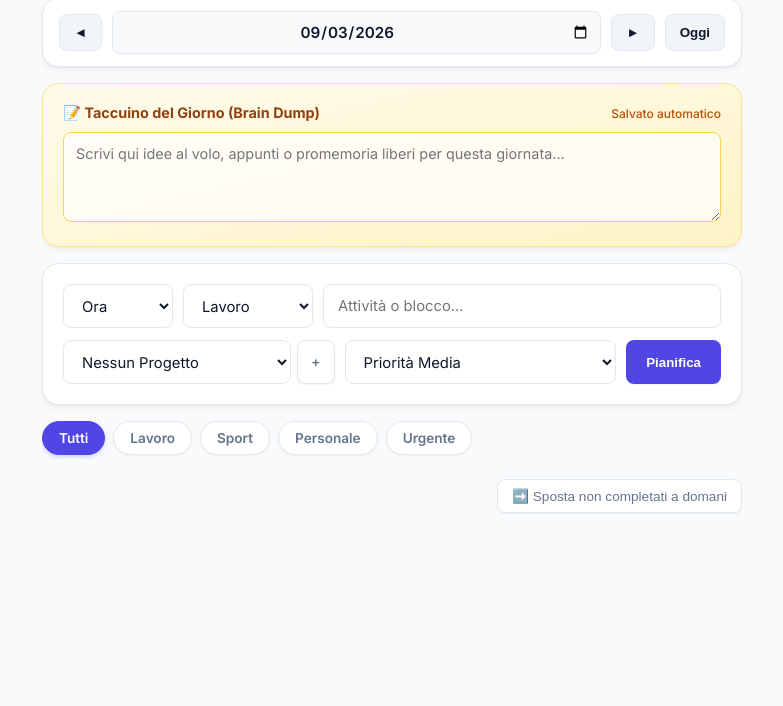
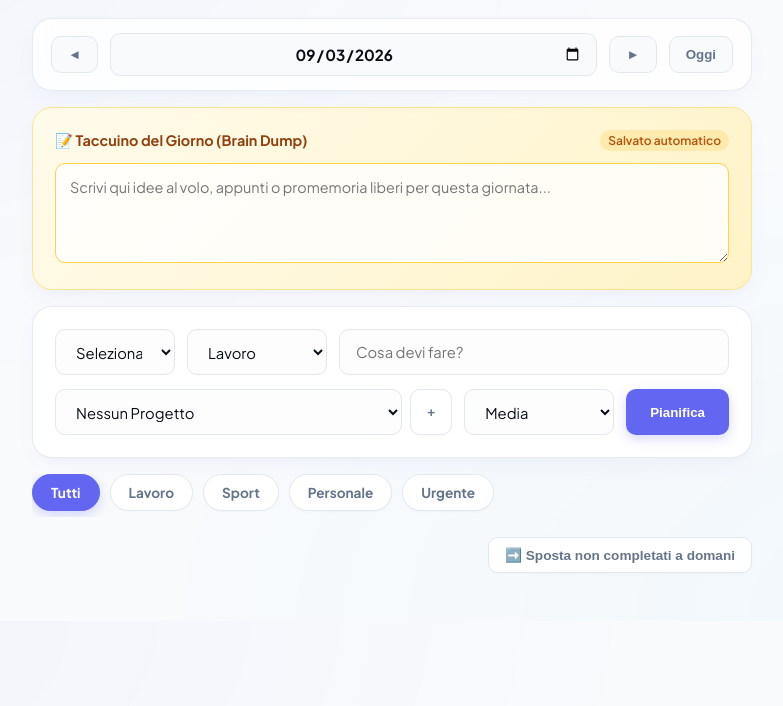
Before and after one commit to maxiano/MaxTime, a plain HTML site: page index.html in a window 1280 px wide. Shown: the part 94-800 px from the top of the page, without its empty margins (248-1031 px from the left). Drawn offline with Linux system fonts and the light colour scheme; no server answers.

Commit message:
Update index.html

```diff
--- a/index.html
+++ b/index.html
@@ -8,30 +8,38 @@
     <meta name="theme-color" content="#4f46e5">
     <link rel="preconnect" href="https://fonts.googleapis.com">
     <link rel="preconnect" href="https://fonts.gstatic.com" crossorigin>
-    <link href="https://fonts.googleapis.com/css2?family=Inter:wght@400;500;600;700&display=swap" rel="stylesheet">
+    <link href="https://fonts.googleapis.com/css2?family=Plus+Jakarta+Sans:wght@400;500;600;700;800&display=swap" rel="stylesheet">
     <style>
         :root {
-            --primary: #4f46e5;
-            --primary-hover: #4338ca;
+            --primary: #6366f1;
+            --primary-hover: #4f46e5;
+            --primary-light: #e0e7ff;
             --bg: #f8fafc;
             --card: #ffffff;
-            --text: #0f172a;
+            --text: #090d16;
             --text-muted: #64748b;
             --border: #e2e8f0;
-            --radius-sm: 8px;
-            --radius-md: 12px;
-            --radius-lg: 16px;
-            --shadow-sm: 0 1px 2px 0 rgba(0, 0, 0, 0.05);
-            --shadow-md: 0 4px 6px -1px rgba(0, 0, 0, 0.05), 0 2px 4px -2px rgba(0, 0, 0, 0.05);
-            --shadow-lg: 0 10px 15px -3px rgba(0, 0, 0, 0.05), 0 4px 6px -4px rgba(0, 0, 0, 0.05);
+            --radius-sm: 10px;
+            --radius-md: 14px;
+            --radius-lg: 20px;
+            --shadow-subtle: 0 1px 3px 0 rgba(0, 0, 0, 0.02), 0 1px 2px -1px rgba(0, 0, 0, 0.02);
+            --shadow-md: 0 10px 25px -5px rgba(99, 102, 241, 0.05), 0 8px 10px -6px rgba(0, 0, 0, 0.02);
+            --shadow-lg: 0 20px 35px -10px rgba(99, 102, 241, 0.08);
+        }
+
+        * {
+            box-sizing: border-box;
         }
 
         body {
-            font-family: 'Inter', system-ui, -apple-system, sans-serif;
+            font-family: 'Plus Jakarta Sans', system-ui, -apple-system, sans-serif;
             background: var(--bg);
+            background-image:
+                radial-gradient(at 0% 0%, rgba(99, 102, 241, 0.04) 0px, transparent 50%),
+                radial-gradient(at 100% 100%, rgba(14, 165, 233, 0.03) 0px, transparent 50%);
             color: var(--text);
             margin: 0;
-            padding: 24px 16px;
+            padding: 32px 16px;
             display: flex;
             justify-content: center;
             -webkit-font-smoothing: antialiased;
@@ -39,28 +47,39 @@
 
         .container {
             width: 100%;
-            max-width: 700px;
+            max-width: 720px;
         }
 
         h1 {
-            font-size: 1.6rem;
-            font-weight: 700;
-            letter-spacing: -0.025em;
-            margin-bottom: 1.25rem;
+            font-size: 1.8rem;
+            font-weight: 800;
+            letter-spacing: -0.03em;
+            margin-bottom: 1.5rem;
             display: flex;
             justify-content: space-between;
             align-items: center;
             color: var(--text);
         }
 
+        h1 span {
+            background: linear-gradient(135deg, #4f46e5 0%, #0ea5e9 100%);
+            -webkit-background-clip: text;
+            -webkit-text-fill-color: transparent;
+        }
+
         .card {
             background: var(--card);
-            padding: 20px;
+            padding: 22px;
             border-radius: var(--radius-lg);
             box-shadow: var(--shadow-md);
-            border: 1px solid var(--border);
+            border: 1px solid rgba(226, 232, 240, 0.8);
             margin-bottom: 16px;
-            transition: box-shadow 0.2s ease;
+            transition: all 0.25s cubic-bezier(0.16, 1, 0.3, 1);
+        }
+
+        .card:hover {
+            box-shadow: var(--shadow-lg);
+            border-color: rgba(203, 213, 225, 0.8);
         }
 
         /* Navigazione Data */
@@ -68,13 +87,15 @@
             display: flex;
             align-items: center;
             justify-content: space-between;
-            gap: 10px;
-            padding: 12px 16px;
+            gap: 12px;
+            padding: 14px 18px;
+            background: rgba(255, 255, 255, 0.8);
+            backdrop-filter: blur(8px);
         }
         .date-nav input[type="date"] {
             font-size: 0.95rem;
-            font-weight: 600;
-            padding: 10px;
+            font-weight: 700;
+            padding: 10px 14px;
             border: 1px solid var(--border);
             border-radius: var(--radius-sm);
             text-align: center;
@@ -83,25 +104,31 @@
             background: #f8fafc;
             color: var(--text);
             cursor: pointer;
+            transition: all 0.2s ease;
+        }
+        .date-nav input[type="date"]:hover {
+            background: #f1f5f9;
         }
         .date-nav input[type="date"]:focus {
             outline: none;
             border-color: var(--primary);
-            box-shadow: 0 0 0 3px rgba(79, 70, 229, 0.1);
+            background: #fff;
+            box-shadow: 0 0 0 4px rgba(99, 102, 241, 0.12);
         }
         .nav-btn {
-            background: #f1f5f9;
-            color: var(--text);
+            background: #f8fafc;
+            color: var(--text-muted);
             border: 1px solid var(--border);
-            padding: 10px 14px;
+            padding: 10px 16px;
             border-radius: var(--radius-sm);
             cursor: pointer;
-            font-weight: 600;
-            transition: all 0.15s ease;
+            font-weight: 700;
+            transition: all 0.2s ease;
         }
         .nav-btn:hover {
-            background: #e2e8f0;
+            background: var(--primary-light);
             color: var(--primary);
+            border-color: #c7d2fe;
         }
 
         /* Action bar per azioni rapide */
@@ -114,91 +141,98 @@
             background: #ffffff;
             color: var(--text-muted);
             border: 1px solid var(--border);
-            padding: 8px 14px;
+            padding: 9px 16px;
             border-radius: var(--radius-sm);
             font-size: 0.85rem;
             cursor: pointer;
-            font-weight: 500;
-            box-shadow: var(--shadow-sm);
-            transition: all 0.15s ease;
+            font-weight: 600;
+            box-shadow: var(--shadow-subtle);
+            transition: all 0.2s ease;
         }
         .secondary-btn:hover {
             background: #f8fafc;
             color: var(--text);
-            border-color: #cbd5e1;
+            border-color: #94a3b8;
+            transform: translateY(-1px);
         }
 
         /* Form Time Blocking con Progetti e Priorità */
-        form { display: flex; flex-direction: column; gap: 12px; }
-        .form-row { display: grid; grid-template-columns: 110px 130px 1fr; gap: 10px; }
-        .form-row-secondary { display: grid; grid-template-columns: 1fr 1fr auto; gap: 10px; }
-        @media(max-width: 600px) {
+        form { display: flex; flex-direction: column; gap: 14px; }
+        .form-row { display: grid; grid-template-columns: 120px 140px 1fr; gap: 12px; }
+        .form-row-secondary { display: grid; grid-template-columns: 1fr 150px auto; gap: 12px; }
+        @media(max-width: 650px) {
             .form-row { grid-template-columns: 1fr; }
             .form-row-secondary { grid-template-columns: 1fr; }
         }
 
         input, select {
-            padding: 11px 14px;
+            padding: 12px 16px;
             border: 1px solid var(--border);
             border-radius: var(--radius-sm);
             font-size: 0.925rem;
-            background: #fff;
+            background: #fdfdfd;
             font-family: inherit;
             color: var(--text);
-            transition: all 0.15s ease;
+            transition: all 0.2s ease;
+        }
+        input:hover, select:hover {
+            border-color: #cbd5e1;
         }
         input:focus, select:focus {
             outline: none;
             border-color: var(--primary);
-            box-shadow: 0 0 0 3px rgba(79, 70, 229, 0.1);
+            background: #fff;
+            box-shadow: 0 0 0 4px rgba(99, 102, 241, 0.12);
         }
 
         button[type="submit"] {
             background: var(--primary);
             color: white;
             border: none;
-            padding: 11px 20px;
+            padding: 12px 24px;
             border-radius: var(--radius-sm);
             cursor: pointer;
-            font-weight: 600;
-            box-shadow: var(--shadow-sm);
-            transition: background 0.15s ease, transform 0.1s ease;
+            font-weight: 700;
+            box-shadow: 0 4px 12px rgba(99, 102, 241, 0.25);
+            transition: all 0.2s cubic-bezier(0.16, 1, 0.3, 1);
         }
         button[type="submit"]:hover {
             background: var(--primary-hover);
+            box-shadow: 0 6px 16px rgba(99, 102, 241, 0.35);
+            transform: translateY(-1px);
         }
         button[type="submit"]:active {
-            transform: scale(0.98);
+            transform: translateY(0);
         }
 
         /* Badge Categorie e Progetti */
         .badge {
             font-size: 0.7rem;
-            padding: 3px 8px;
-            border-radius: 20px;
-            font-weight: 650;
+            padding: 4px 10px;
+            border-radius: 30px;
+            font-weight: 700;
             text-transform: uppercase;
-            letter-spacing: 0.05em;
-            margin-right: 6px;
+            letter-spacing: 0.06em;
+            margin-right: 8px;
             white-space: nowrap;
             display: inline-flex;
             align-items: center;
         }
-        .badge-lavoro { background: #e0e7ff; color: #3730a3; }
-        .badge-sport { background: #dcfce7; color: #166534; }
-        .badge-personale { background: #f3e8ff; color: #6b21a8; }
-        .badge-urgente { background: #fee2e2; color: #991b1b; }
+        .badge-lavoro { background: #e0e7ff; color: #3730a3; border: 1px solid #c7d2fe; }
+        .badge-sport { background: #dcfce7; color: #166534; border: 1px solid #bbf7d0; }
+        .badge-personale { background: #fae8ff; color: #701a75; border: 1px solid #f5d0fe; }
+        .badge-urgente { background: #fee2e2; color: #991b1b; border: 1px solid #fecaca; }
 
         /* Badge Progetto */
-        .badge-project { background: #f1f5f9; color: #475569; font-size: 0.7rem; border: 1px solid var(--border); margin-right: 6px; }
+        .badge-project { background: #f1f5f9; color: #334155; font-size: 0.7rem; border: 1px solid var(--border); margin-right: 8px; font-weight: 600; }
 
         /* Filtri Rapidi per Categoria */
         .filter-bar {
             display: flex;
-            gap: 8px;
+            gap: 10px;
             margin-bottom: 20px;
             overflow-x: auto;
-            padding-bottom: 4px;
+            padding-bottom: 6px;
             scrollbar-width: none;
         }
         .filter-bar::-webkit-scrollbar { display: none; }
@@ -206,82 +240,90 @@
         .filter-chip {
             background: #fff;
             border: 1px solid var(--border);
-            padding: 8px 16px;
+            padding: 9px 18px;
             border-radius: 30px;
             font-size: 0.85rem;
-            font-weight: 600;
+            font-weight: 700;
             cursor: pointer;
             color: var(--text-muted);
             white-space: nowrap;
-            box-shadow: var(--shadow-sm);
-            transition: all 0.15s ease;
+            box-shadow: var(--shadow-subtle);
+            transition: all 0.2s ease;
         }
         .filter-chip:hover {
             background: #f8fafc;
             color: var(--text);
-            border-color: #cbd5e1;
+            border-color: #94a3b8;
         }
         .filter-chip.active {
             background: var(--primary);
             color: white;
             border-color: var(--primary);
-            box-shadow: 0 2px 4px rgba(79, 70, 229, 0.2);
+            box-shadow: 0 4px 12px rgba(99, 102, 241, 0.25);
         }
 
         /* Taccuino / Brain Dump */
         .note-card {
-            background: linear-gradient(to bottom right, #fffbeb, #fef3c7);
+            background: linear-gradient(135deg, #fffbeb 0%, #fef3c7 100%);
             border: 1px solid #fde68a;
         }
         .note-header {
-            font-weight: 650;
+            font-weight: 700;
             font-size: 0.9rem;
             color: #92400e;
-            margin-bottom: 10px;
+            margin-bottom: 12px;
             display: flex;
             justify-content: space-between;
             align-items: center;
         }
         .note-textarea {
             width: 100%;
-            min-height: 90px;
-            padding: 12px;
+            min-height: 100px;
+            padding: 14px;
             border: 1px solid #fcd34d;
             border-radius: var(--radius-sm);
             font-family: inherit;
             font-size: 0.9rem;
-            background: rgba(255, 255, 255, 0.7);
+            background: rgba(255, 255, 255, 0.8);
             resize: vertical;
             box-sizing: border-box;
             color: #78350f;
+            transition: all 0.2s ease;
         }
         .note-textarea:focus {
             outline: none;
             background: #ffffff;
             border-color: #f59e0b;
-            box-shadow: 0 0 0 3px rgba(245, 158, 11, 0.15);
+            box-shadow: 0 0 0 4px rgba(245, 158, 11, 0.15);
         }
         .note-status {
             font-size: 0.75rem;
             color: #b45309;
-            font-weight: 500;
+            font-weight: 600;
+            background: rgba(251, 191, 36, 0.2);
+            padding: 3px 8px;
+            border-radius: 20px;
         }
 
         /* Lista dei blocchi orari & Priorità */
         .time-block {
-            margin-bottom: 16px;
+            margin-bottom: 18px;
             border: 1px solid var(--border);
             border-radius: var(--radius-md);
             overflow: hidden;
             background: #fff;
-            box-shadow: var(--shadow-sm);
+            box-shadow: var(--shadow-subtle);
+            transition: all 0.2s ease;
+        }
+        .time-block:hover {
+            box-shadow: var(--shadow-md);
         }
         .time-header {
             background: #f8fafc;
-            padding: 10px 16px;
-            font-weight: 650;
+            padding: 12px 18px;
+            font-weight: 800;
             font-size: 0.85rem;
-            letter-spacing: 0.025em;
+            letter-spacing: 0.04em;
             color: var(--text-muted);
             border-bottom: 1px solid var(--border);
             display: flex;
@@ -293,10 +335,10 @@
             display: flex;
             align-items: center;
             justify-content: space-between;
-            padding: 12px 16px;
+            padding: 14px 18px;
             border-bottom: 1px solid #f1f5f9;
-            border-left: 4px solid transparent;
-            transition: background 0.1s ease;
+            border-left: 5px solid transparent;
+            transition: background 0.15s ease;
         }
         li:hover {
             background: #f8fafc;
@@ -309,18 +351,18 @@
         li[data-priority="bassa"] { border-left-color: #3b82f6; }
 
         li.completed span.task-text { text-decoration: line-through; color: #94a3b8; }
-        .task-content { display: flex; align-items: center; flex: 1; cursor: pointer; flex-wrap: wrap; gap: 6px; }
-        .task-text { font-size: 0.95rem; font-weight: 500; color: var(--text); }
+        .task-content { display: flex; align-items: center; flex: 1; cursor: pointer; flex-wrap: wrap; gap: 8px; }
+        .task-text { font-size: 0.95rem; font-weight: 600; color: var(--text); }
 
         .delete-btn {
             background: transparent;
             color: #94a3b8;
             border: none;
-            padding: 6px;
+            padding: 8px;
             font-size: 0.85rem;
             border-radius: var(--radius-sm);
             cursor: pointer;
-            transition: all 0.15s ease;
+            transition: all 0.2s ease;
             display: flex;
             align-items: center;
             justify-content: center;
@@ -330,14 +372,14 @@
             color: #ef4444;
         }
 
-        .empty-slot { padding: 14px 16px; color: #94a3b8; font-size: 0.9rem; font-style: italic; }
-        .task-deadline { font-size: 0.75rem; color: #64748b; margin-left: 6px; }
+        .empty-slot { padding: 16px 18px; color: #94a3b8; font-size: 0.9rem; font-style: italic; font-weight: 500; }
+        .task-deadline { font-size: 0.75rem; color: #64748b; margin-left: 6px; font-weight: 500; }
     </style>
 </head>
 <body>
 
     <div class="container">
-        <h1><span>📅 DayFlow</span></h1>
+        <h1><span>DayFlow</span> 📅</h1>
 
         <!-- Bar Delle Date -->
         <div class="card date-nav">
@@ -361,7 +403,7 @@
             <form id="task-form">
                 <div class="form-row">
                     <select id="task-time" required>
-                        <option value="" disabled selected>Ora</option>
+                        <option value="" disabled selected>Seleziona Ora</option>
                         <option value="08:00">08:00</option>
                         <option value="09:00">09:00</option>
                         <option value="10:00">10:00</option>
@@ -385,26 +427,26 @@
                         <option value="urgente">Urgente</option>
                     </select>
 
-                    <input type="text" id="task-input" placeholder="Attività o blocco..." required autocomplete="off">
+                    <input type="text" id="task-input" placeholder="Cosa devi fare?" required autocomplete="off">
                 </div>
 
                 <div class="form-row-secondary">
                     <!-- Selettore Progetto con tasto "+" per aggiunta rapida -->
-                    <div style="display: flex; gap: 6px;">
+                    <div style="display: flex; gap: 8px;">
                         <select id="task-project" style="flex: 1;">
                             <option value="">Nessun Progetto</option>
                             <option value="Spes Montesacro">Spes Montesacro</option>
                             <option value="Amministrazione">Amministrazione</option>
                             <option value="Sviluppo PWA">Sviluppo PWA</option>
                         </select>
-                        <button type="button" id="add-project-btn" class="secondary-btn" title="Aggiungi nuovo progetto" style="padding: 10px 14px; font-weight: 700;">+</button>
+                        <button type="button" id="add-project-btn" class="secondary-btn" title="Aggiungi nuovo progetto" style="padding: 12px 16px; font-weight: 800;">+</button>
                     </div>
 
                     <!-- Selettore Priorità -->
                     <select id="task-priority">
-                        <option value="bassa">Priorità Bassa</option>
-                        <option value="media" selected>Priorità Media</option>
-                        <option value="alta">Priorità Alta</option>
+                        <option value="bassa">Bassa</option>
+                        <option value="media" selected>Media</option>
+                        <option value="alta">Alta</option>
                     </select>
 
                     <button type="submit">Pianifica</button>
```
